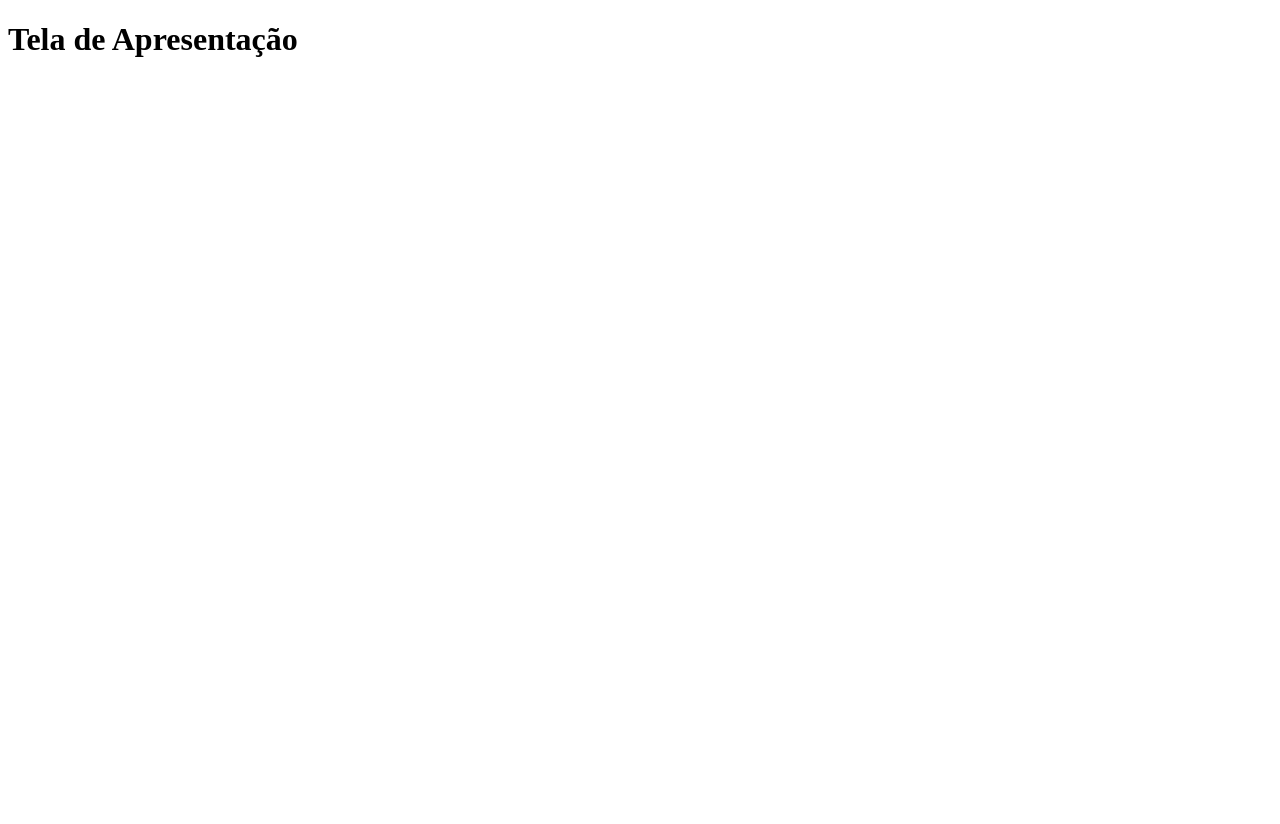
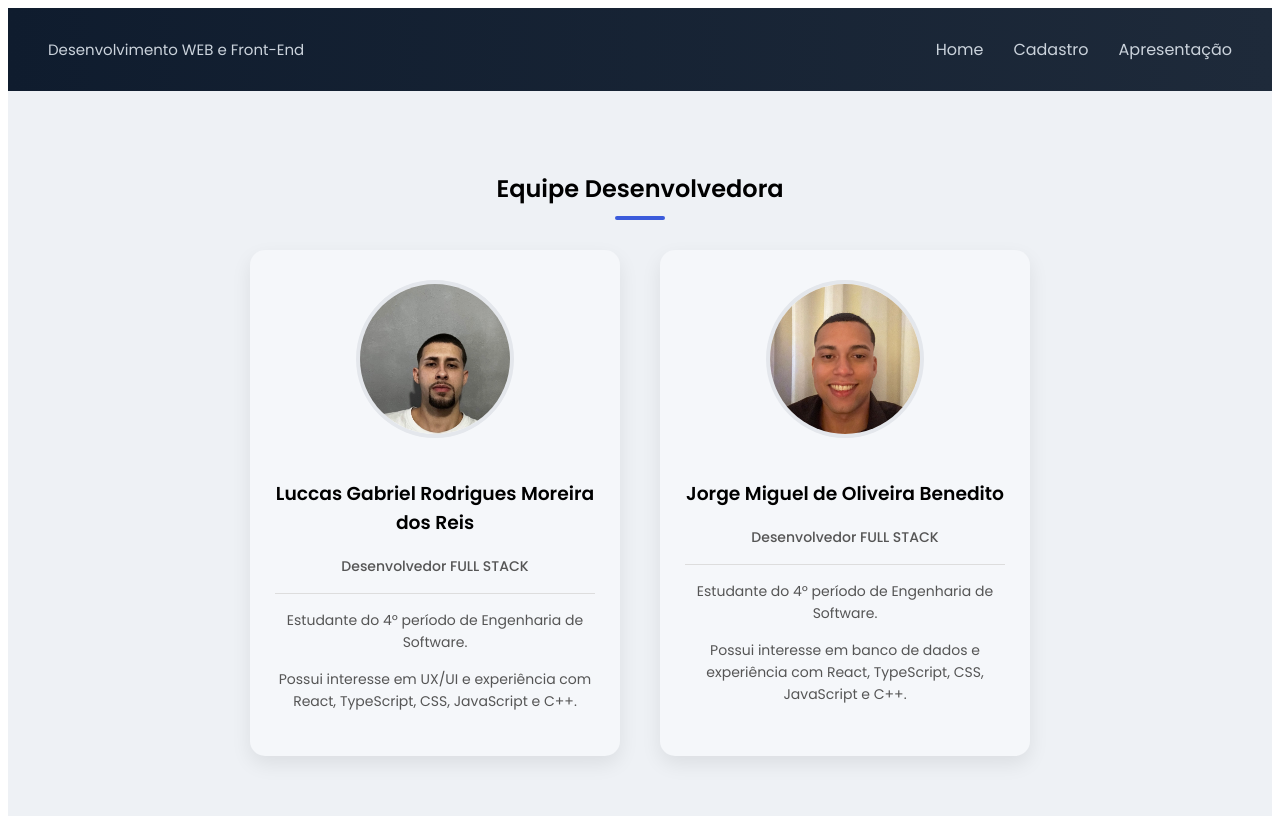
Before and after one commit to JorgeMiguelOBNDT/Desenvolvimento-WEB-e-Front-End, a React (Vite) app: page /apresentacao in a window 1280 px wide. Before the commit the page ends 800 px from the top, so only its background shows below. Built offline with nearby package versions, Linux system fonts and the light colour scheme.

Commit message:
apresentacao

```diff
--- a/index.html
+++ b/index.html
@@ -3,6 +3,7 @@
   <head>
     <meta charset="UTF-8" />
     <link rel="icon" type="image/svg+xml" href="/favicon.svg" />
+    <link href="https://fonts.googleapis.com/css2?family=Poppins:wght@300;400;500;600;700&display=swap" rel="stylesheet">
     <meta name="viewport" content="width=device-width, initial-scale=1.0" />
     <title>Desenvolvimento WEB e Front End</title>
   </head>
--- a/src/pages/apresentacao.tsx
+++ b/src/pages/apresentacao.tsx
@@ -1,7 +1,53 @@
+import styles from "./css/apresentacao.module.css";
+import { Link } from "react-router-dom";
+
 export function Apresentacao() {
   return (
-    <div>
-      <h1>Tela de Apresentação</h1>
+    <div className={styles.apresentacao}>
+
+      <nav className={styles.navbar}>
+
+        <p className={styles.disciplina}>
+          Desenvolvimento WEB e Front-End
+        </p>
+
+        <div className={styles.navLinks}>
+          <Link className={styles.navLink} to="/">Home</Link>
+          <Link className={styles.navLink} to="/cadastro">Cadastro</Link>
+          <Link className={styles.navLink} to="/apresentacao">Apresentação</Link>
+        </div>
+      </nav>
+
+      <section className={styles.equipe}>
+        <h2>Equipe Desenvolvedora</h2>
+
+        <div className={styles.cards}>
+
+          <div className={styles.card}>
+            <img src="/img/lc.jpg" alt="Luccas" className={styles.avatar}/>
+            <h3>Luccas Gabriel Rodrigues Moreira dos Reis</h3>
+            <p className={styles.role}>Desenvolvedor FULL STACK</p>
+            <hr />
+            <p>Estudante do 4º período de Engenharia de Software.</p>
+            <p>
+              Possui interesse em UX/UI e experiência com React, TypeScript, CSS, JavaScript e C++.
+            </p>
+          </div>
+
+          <div className={styles.card}>
+            <img src="/img/jm.jpg" alt="Jorge" className={styles.avatar}/>
+            <h3>Jorge Miguel de Oliveira Benedito</h3>
+            <p className={styles.role}>Desenvolvedor FULL STACK</p>
+            <hr />
+            <p>Estudante do 4º período de Engenharia de Software.</p>
+            <p>
+              Possui interesse em banco de dados e experiência com React, TypeScript, CSS, JavaScript e C++.
+            </p>
+          </div>
+
+        </div>
+      </section>
+
     </div>
   );
 }
--- /dev/null
+++ b/src/pages/css/apresentacao.module.css
@@ -0,0 +1,106 @@
+.apresentacao {
+  min-height: 100vh;
+  background-color: #eef1f5;
+  font-family: 'Poppins', sans-serif;
+  margin: 0;
+  padding: 0;
+}
+
+.navbar {
+  display: flex;
+  justify-content: space-between;
+  align-items: center;
+  padding: 15px 40px;
+  background: linear-gradient(90deg, #0f1c2e, #1e2a3a);
+}
+
+.disciplina {
+  color: #cbd3dc;
+  font-size: 15px;
+}
+
+.navLinks {
+  display: flex;
+  align-items: center;
+}
+
+.navLink {
+  color: #cbd3dc;
+  margin-left: 30px;
+  text-decoration: none;
+  font-size: 16px;
+  transition: 0.3s;
+}
+
+.navLink:hover {
+  color: #ffffff;
+}
+
+.equipe {
+  text-align: center;
+  padding: 60px 20px;
+}
+
+.equipe h2 {
+  font-weight: 600;
+}
+
+.equipe h2::after {
+  content: "";
+  display: block;
+  width: 50px;
+  height: 4px;
+  background-color: #3b5bdb;
+  margin: 10px auto 30px;
+  border-radius: 2px;
+}
+
+.cards {
+  display: flex;
+  justify-content: center;
+  gap: 40px;
+  flex-wrap: wrap;
+}
+
+.card {
+  background-color: #f5f7fa;
+  width: 320px;
+  padding: 30px 25px;
+  border-radius: 15px;
+  box-shadow: 0 8px 20px rgba(0, 0, 0, 0.08);
+  text-align: center;
+  transition: 0.3s;
+}
+
+.card:hover {
+  transform: translateY(-6px);
+}
+
+.card h3 {
+  font-weight: 600;
+}
+
+.card p {
+  font-size: 14px;
+  color: #555;
+  line-height: 1.6;
+}
+
+.role {
+  font-weight: 500;
+}
+
+.card hr {
+  border: none;
+  border-top: 1px solid #ddd;
+  margin: 15px 0;
+}
+
+.avatar {
+  width: 150px;
+  height: 150px;
+  border-radius: 50%;
+  object-fit: cover;
+  margin-bottom: 15px;
+  border: 4px solid #e4e7ec;
+}
```
Also changed, not shown: img/jm.jpg (added), img/lc.jpg (added), src/Components/Componente.tsx (deleted).
